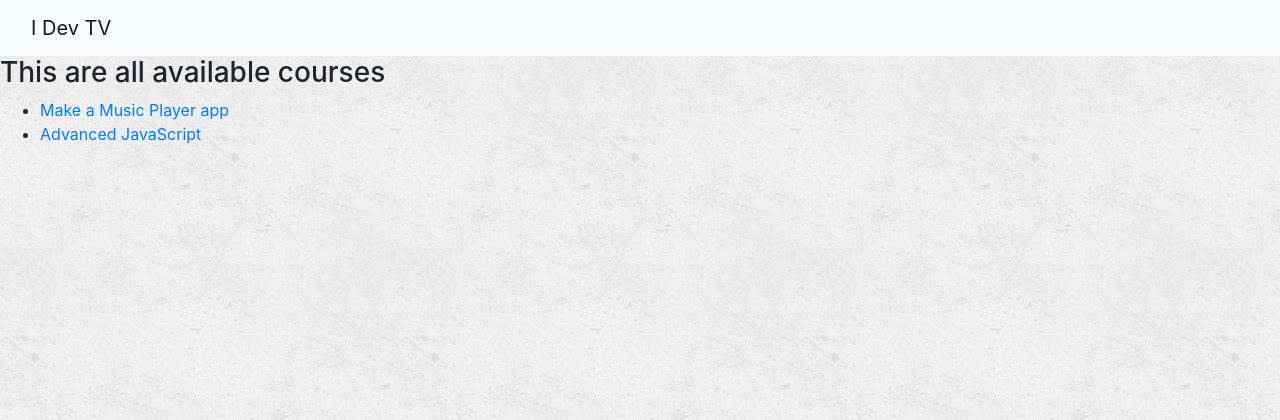
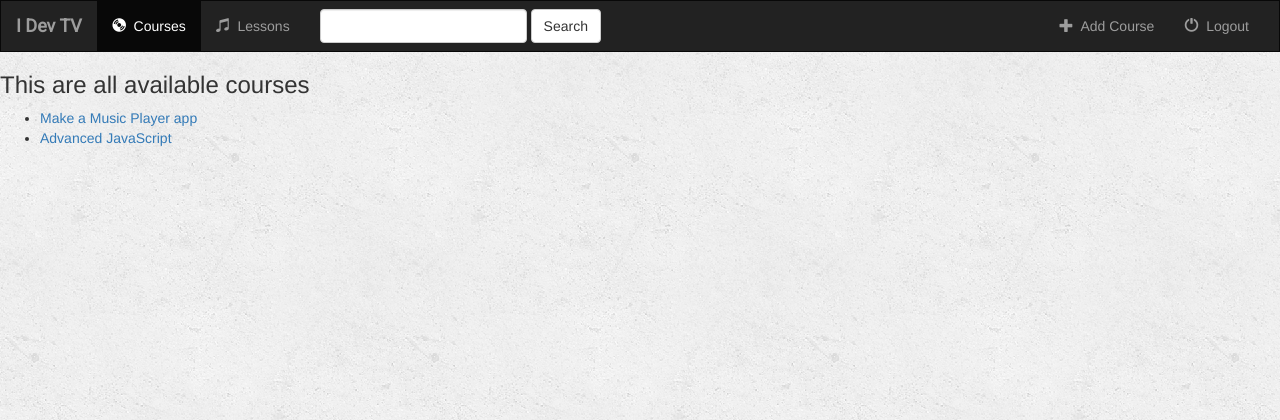
Before and after one commit to ppalancica/website, a Django app: page /courses/ in a window 1280 px wide. Shown: the top 420 px of the page. Run offline with Django 3.2, Linux system fonts and the light colour scheme; data comes from the database, SQL or seed files in the repository; some libraries are stand-ins or nearby versions.

Commit message:
Switched to Bootstrap 3. Added more items to the navbar

```diff
--- a/courses/static/courses/style.css
+++ b/courses/static/courses/style.css
@@ -1,3 +1,12 @@
 body {
-  background: white url("images/background.png")
+  background: white url("images/background.png");
 }
+
+.navbar {
+  border-radius: 0;
+}
+
+.navbar-brand {
+  font-family: 'Roboto', cursive;
+  font-weight: bold;
+}
--- a/courses/templates/courses/index.html
+++ b/courses/templates/courses/index.html
@@ -1,13 +1,60 @@
 <!-- Loading the path to our static files -->
 {% load staticfiles %}
-<link rel="stylesheet" href="https://stackpath.bootstrapcdn.com/bootstrap/4.1.3/css/bootstrap.min.css" integrity="sha384-MCw98/SFnGE8fJT3GXwEOngsV7Zt27NXFoaoApmYm81iuXoPkFOJwJ8ERdknLPMO" crossorigin="anonymous">
+<!-- <link rel="stylesheet" href="https://stackpath.bootstrapcdn.com/bootstrap/4.1.3/css/bootstrap.min.css" integrity="sha384-MCw98/SFnGE8fJT3GXwEOngsV7Zt27NXFoaoApmYm81iuXoPkFOJwJ8ERdknLPMO" crossorigin="anonymous"> -->
+<link rel="stylesheet" href="https://maxcdn.bootstrapcdn.com/bootstrap/3.3.6/css/bootstrap.min.css">
+<link href='https://fonts.googleapis.com/css?family=Roboto' rel='stylesheet' type='text/css'>
 <link rel="stylesheet" type="text/css" href="{% static 'courses/style.css' %}">
+<script src="https://ajax.googleapis.com/ajax/libs/jquery/1.12.0/jquery.min.js"></script>
+<script src="http://maxcdn.bootstrapcdn.com/bootstrap/3.3.6/js/bootstrap.min.js"></script>
 
-<nav class="navbar navbar-light bg-light">
+<!-- <nav class="navbar navbar-dark bg-dark"> -->
+<nav class="navbar navbar-inverse">
   <div class="container-fluid">
     <!-- Logo Text or Image -->
     <div class="navbar-header">
+      <button type="button" class="navbar-toggle" data-toggle="collapse" data-target="#topNavBar">
+        <span class="icon-bar"></span>
+        <span class="icon-bar"></span>
+        <span class="icon-bar"></span>
+      </button>
       <a href="{% url 'courses:index' %}" class="navbar-brand">I Dev TV</a>
+    </div>
+
+    <!-- Items -->
+    <div class="collapse navbar-collapse" id="topNavBar">
+      <ul class="nav navbar-nav">
+        <li class="active">
+          <a href="{% url 'courses:index' %}">
+            <span class="glyphicon glyphicon-cd" aria-hidden="true"></span>&nbsp; Courses
+          </a>
+        </li>
+        <li class="">
+          <a href="#">
+            <span class="glyphicon glyphicon-music" aria-hidden="true"></span>&nbsp; Lessons
+          </a>
+        </li>
+      </ul>
+
+      <form class="navbar-form navbar-left" role="search" method="GET" action="">
+        <div class="form-group">
+          <input type="text" class="form-control" name="q" value="" />
+        </div>
+        <button type="submit" class="btn btn-default">Search</button>
+      </form>
+
+      <ul class="nav navbar-nav nav navbar-right">
+        <li class="">
+          <a href="{% url 'courses:index' %}">
+            <span class="glyphicon glyphicon-plus" aria-hidden="true"></span>&nbsp; Add Course
+          </a>
+        </li>
+        <li class="">
+          <a href="{% url 'courses:index' %}">
+            <span class="glyphicon glyphicon-off" aria-hidden="true"></span>&nbsp; Logout
+          </a>
+        </li>
+      </ul>
+
     </div>
   </div>
 </nav>
```
